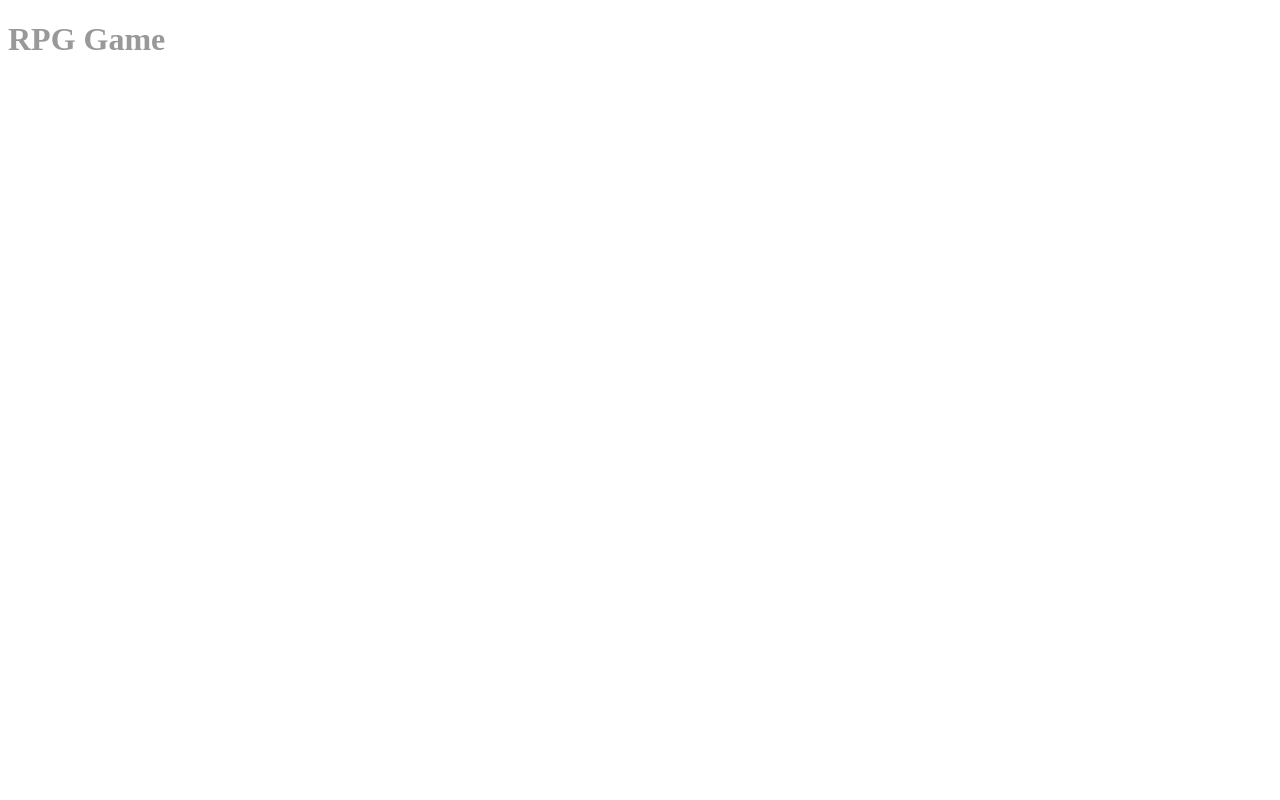
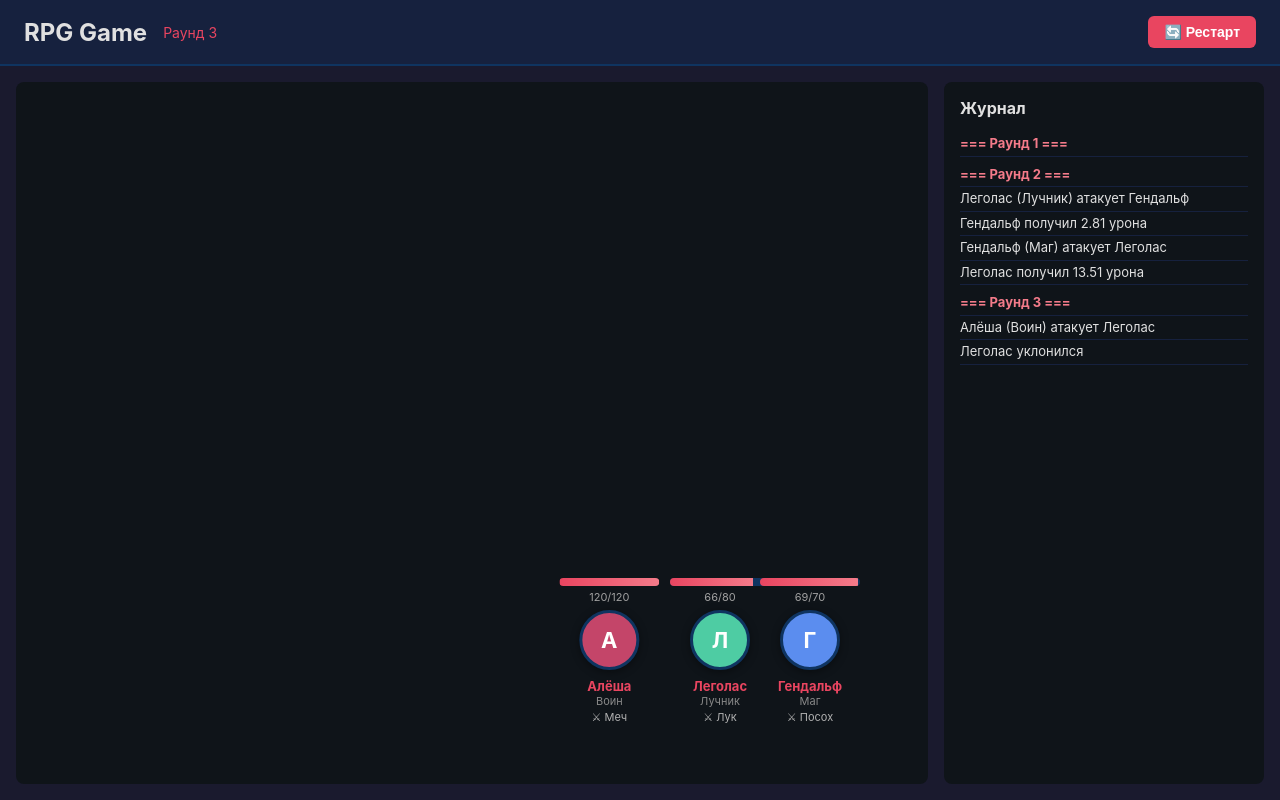
Before and after one commit to timdobrynchenko/edu-web-game-concept, a website built with webpack: page src/index.html in a window 1280 px wide. Built offline with nearby package versions, Linux system fonts and the light colour scheme.

Commit message:
added game visualization with ai

```diff
--- a/eslint.config.mjs
+++ b/eslint.config.mjs
@@ -41,6 +41,11 @@ export default defineConfig([
     languageOptions: {
       ecmaVersion: 'latest',
       sourceType: 'module',
+      globals: {
+        window: 'readonly',
+        document: 'readonly',
+        setTimeout: 'readonly',
+      },
     },
   },
   {
--- a/src/css/style.css
+++ b/src/css/style.css
@@ -1 +1,191 @@
-body { color: #999; }
+* {
+  box-sizing: border-box;
+}
+
+html,
+body {
+  height: 100%;
+  margin: 0;
+  overflow: hidden;
+}
+
+body {
+  font-family: -apple-system, BlinkMacSystemFont, 'Segoe UI', sans-serif;
+  background: #1a1a2e;
+  color: #e0e0e0;
+  display: flex;
+  flex-direction: column;
+}
+
+header {
+  flex: 0 0 auto;
+  display: flex;
+  align-items: center;
+  gap: 16px;
+  padding: 16px 24px;
+  background: #16213e;
+  border-bottom: 2px solid #0f3460;
+}
+
+header h1 {
+  margin: 0;
+  font-size: 24px;
+}
+
+#round-indicator {
+  flex: 1;
+  color: #e94560;
+  font-size: 14px;
+}
+
+#restart-btn {
+  background: #e94560;
+  color: #fff;
+  border: none;
+  padding: 8px 16px;
+  border-radius: 6px;
+  cursor: pointer;
+  font-size: 14px;
+  font-weight: 600;
+  transition: background 0.2s;
+}
+
+#restart-btn:hover {
+  background: #d63556;
+}
+
+main {
+  flex: 1;
+  min-height: 0;
+  display: grid;
+  grid-template-columns: 1fr 320px;
+  gap: 16px;
+  padding: 16px;
+}
+
+#battlefield {
+  min-height: 0;
+  background: #0f1419;
+  border-radius: 8px;
+  padding: 24px;
+  position: relative;
+  overflow: hidden;
+}
+
+.player-card {
+  position: absolute;
+  bottom: 60px;
+  width: 100px;
+  display: flex;
+  flex-direction: column;
+  align-items: center;
+  transition: transform 0.5s ease, opacity 0.4s;
+}
+
+.player-card.dead {
+  opacity: 0.3;
+  filter: grayscale(1);
+}
+
+.player-card .hp-bar {
+  width: 100%;
+  height: 8px;
+  background: #0f3460;
+  border-radius: 4px;
+  overflow: hidden;
+  margin-bottom: 4px;
+}
+
+.player-card .hp-bar .fill {
+  height: 100%;
+  background: linear-gradient(90deg, #e94560, #f47b8a);
+  transition: width 0.4s ease;
+}
+
+.player-card .hp-value {
+  font-size: 11px;
+  color: #a0a0a0;
+  margin-bottom: 6px;
+}
+
+.player-card .avatar {
+  width: 60px;
+  height: 60px;
+  border-radius: 50%;
+  display: flex;
+  align-items: center;
+  justify-content: center;
+  font-weight: bold;
+  font-size: 22px;
+  color: #fff;
+  border: 3px solid #0f3460;
+  box-shadow: 0 2px 8px rgba(0, 0, 0, 0.4);
+}
+
+.player-card.dead .avatar {
+  border-color: #444;
+}
+
+.player-card .name {
+  margin-top: 8px;
+  font-size: 13px;
+  font-weight: bold;
+  color: #e94560;
+  text-align: center;
+}
+
+.player-card .class {
+  font-size: 11px;
+  color: #888;
+}
+
+.player-card .weapon {
+  font-size: 11px;
+  color: #b0b0b0;
+  margin-top: 2px;
+}
+
+#log-panel {
+  min-height: 0;
+  background: #0f1419;
+  border-radius: 8px;
+  padding: 16px;
+  display: flex;
+  flex-direction: column;
+  overflow: hidden;
+}
+
+#log-panel h2 {
+  flex: 0 0 auto;
+  margin: 0 0 8px 0;
+  font-size: 16px;
+}
+
+#log-entries {
+  flex: 1;
+  min-height: 0;
+  overflow-y: auto;
+  font-size: 13px;
+  line-height: 1.5;
+}
+
+#log-entries .entry {
+  padding: 2px 0;
+  border-bottom: 1px solid #16213e;
+}
+
+#log-entries .entry.round {
+  color: #f47b8a;
+  font-weight: bold;
+  margin-top: 6px;
+}
+
+#log-entries .entry.death {
+  color: #ff6b6b;
+}
+
+#log-entries .entry.winner {
+  color: #4ecca3;
+  font-weight: bold;
+  font-size: 16px;
+}
--- a/src/index.html
+++ b/src/index.html
@@ -5,6 +5,21 @@
   <title>RPG Game</title>
 </head>
 <body>
-  <h1>RPG Game</h1>
+  <header>
+    <h1>RPG Game</h1>
+    <div id="round-indicator">Подготовка к бою...</div>
+    <button id="restart-btn" type="button">🔄 Рестарт</button>
+  </header>
+
+  <main>
+    <section id="battlefield" aria-label="Поле боя">
+      <!-- сюда renderer вставит карточки игроков -->
+    </section>
+
+    <section id="log-panel" aria-label="Журнал боя">
+      <h2>Журнал</h2>
+      <div id="log-entries"></div>
+    </section>
+  </main>
 </body>
 </html>
--- a/src/index.js
+++ b/src/index.js
@@ -1,13 +1,33 @@
 import './css/style.css';
 import play from './js/game';
+import createRenderer from './js/renderer';
 import Warrior from './js/characters/Warrior';
 import Archer from './js/characters/Archer';
 import Mage from './js/characters/Mage';
 import Dwarf from './js/characters/Dwarf';
 
-play([
-  new Warrior(0, 'Алёша'),
-  new Archer(5, 'Леголас'),
-  new Mage(10, 'Гендальф'),
-  new Dwarf(15, 'Гимли'),
-]);
+let currentRenderer = null;
+
+function createPlayers() {
+  return [
+    new Warrior(0, 'Алёша'),
+    new Archer(5, 'Леголас'),
+    new Mage(10, 'Гендальф'),
+    new Dwarf(15, 'Гимли'),
+  ];
+}
+
+function startBattle() {
+  if (currentRenderer) {
+    currentRenderer.destroy();
+  }
+  const players = createPlayers();
+  currentRenderer = createRenderer(players);
+  play(players, currentRenderer);
+}
+
+window.addEventListener('DOMContentLoaded', () => {
+  const restartBtn = document.getElementById('restart-btn');
+  restartBtn.addEventListener('click', startBattle);
+  startBattle();
+});
--- a/src/js/game.js
+++ b/src/js/game.js
@@ -7,12 +7,25 @@ import Demiurge from './characters/Demiurge';
 
 const MAX_ROUNDS = 1000;
 
-export default function play(players) {
+export default async function play(players, renderer) {
   let round = 0;
   while (players.filter((p) => !p.isDead()).length > 1 && round < MAX_ROUNDS) {
     round += 1;
+    if (renderer) renderer.setRound(round);
     console.log(`=== Раунд ${round} ===`);
-    players.filter((p) => !p.isDead()).forEach((p) => p.turn(players));
+
+    const aliveAtStart = players.filter((p) => !p.isDead());
+    for (let i = 0; i < aliveAtStart.length; i += 1) {
+      const p = aliveAtStart[i];
+      if (!p.isDead()) {
+        p.turn(players);
+        if (renderer) {
+          // eslint-disable-next-line no-await-in-loop
+          const stillRunning = await renderer.afterTurn(p);
+          if (stillRunning === false) return null;
+        }
+      }
+    }
   }
 
   const survivors = players.filter((p) => !p.isDead());
--- /dev/null
+++ b/src/js/renderer.js
@@ -0,0 +1,112 @@
+const POSITION_SCALE = 90;
+const TURN_DELAY = 600;
+
+const AVATAR_COLORS = {
+  Воин: '#c44569',
+  Лучник: '#4ecca3',
+  Маг: '#5b8def',
+  Гном: '#b76935',
+  Арбалетчик: '#2e7d4f',
+  Демиург: '#8b5cf6',
+  Игрок: '#888888',
+};
+
+function sleep(ms) {
+  return new Promise((resolve) => {
+    setTimeout(resolve, ms);
+  });
+}
+
+function getInitials(name) {
+  const parts = name.trim().split(/\s+/);
+  if (parts.length >= 2) {
+    return (parts[0][0] + parts[1][0]).toUpperCase();
+  }
+  return name[0].toUpperCase();
+}
+
+function getAvatarColor(description) {
+  return AVATAR_COLORS[description] || '#888888';
+}
+
+function createCard(player, maxLife) {
+  const card = document.createElement('div');
+  card.className = 'player-card';
+  card.dataset.name = player.name;
+
+  const initials = getInitials(player.name);
+  const color = getAvatarColor(player.description);
+
+  card.innerHTML = `
+    <div class="hp-bar"><div class="fill" style="width: 100%"></div></div>
+    <div class="hp-value">${player.life}/${maxLife}</div>
+    <div class="avatar" style="background: ${color}">${initials}</div>
+    <div class="name">${player.name}</div>
+    <div class="class">${player.description}</div>
+    <div class="weapon">⚔ ${player.weapon.name}</div>
+  `;
+  return card;
+}
+
+export default function createRenderer(players) {
+  const battlefield = document.getElementById('battlefield');
+  const logEntries = document.getElementById('log-entries');
+  const roundIndicator = document.getElementById('round-indicator');
+
+  const maxLifeMap = new Map(players.map((p) => [p, p.life]));
+  const cardMap = new Map();
+  let cancelled = false;
+
+  players.forEach((p) => {
+    const card = createCard(p, maxLifeMap.get(p));
+    card.style.transform = `translateX(${p.position * POSITION_SCALE}px)`;
+    battlefield.appendChild(card);
+    cardMap.set(p, card);
+  });
+
+  const origLog = console.log.bind(console);
+  console.log = (...args) => {
+    origLog(...args);
+    const text = args.map((a) => String(a)).join(' ');
+    const entry = document.createElement('div');
+    entry.className = 'entry';
+    if (text.includes('Раунд')) entry.classList.add('round');
+    if (text.includes('💀') || text.includes('погиб')) entry.classList.add('death');
+    if (text.includes('🏆') || text.includes('Победитель')) entry.classList.add('winner');
+    entry.textContent = text;
+    logEntries.appendChild(entry);
+    logEntries.scrollTop = logEntries.scrollHeight;
+  };
+
+  function updateCard(p) {
+    const card = cardMap.get(p);
+    if (!card) return;
+    const maxLife = maxLifeMap.get(p);
+    card.style.transform = `translateX(${p.position * POSITION_SCALE}px)`;
+    card.querySelector('.weapon').textContent = `⚔ ${p.weapon.name}`;
+    card.querySelector('.fill').style.width = `${(p.life / maxLife) * 100}%`;
+    card.querySelector('.hp-value').textContent = `${p.life.toFixed(0)}/${maxLife}`;
+    if (p.isDead()) card.classList.add('dead');
+  }
+
+  return {
+    setRound(n) {
+      if (cancelled) return;
+      roundIndicator.textContent = `Раунд ${n}`;
+    },
+    async afterTurn() {
+      if (cancelled) return false;
+      players.forEach(updateCard);
+      await sleep(TURN_DELAY);
+      return !cancelled;
+    },
+    destroy() {
+      cancelled = true;
+      cardMap.forEach((card) => card.remove());
+      cardMap.clear();
+      logEntries.innerHTML = '';
+      roundIndicator.textContent = 'Подготовка к бою...';
+      console.log = origLog;
+    },
+  };
+}
```
